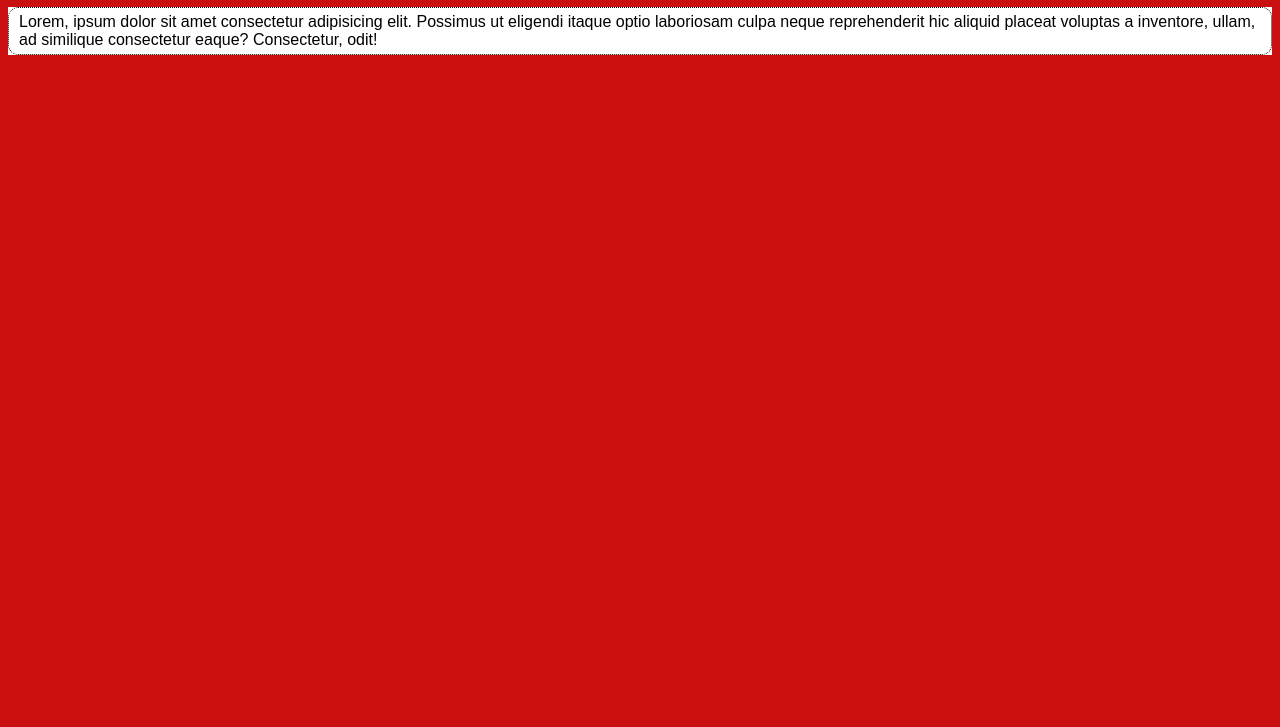
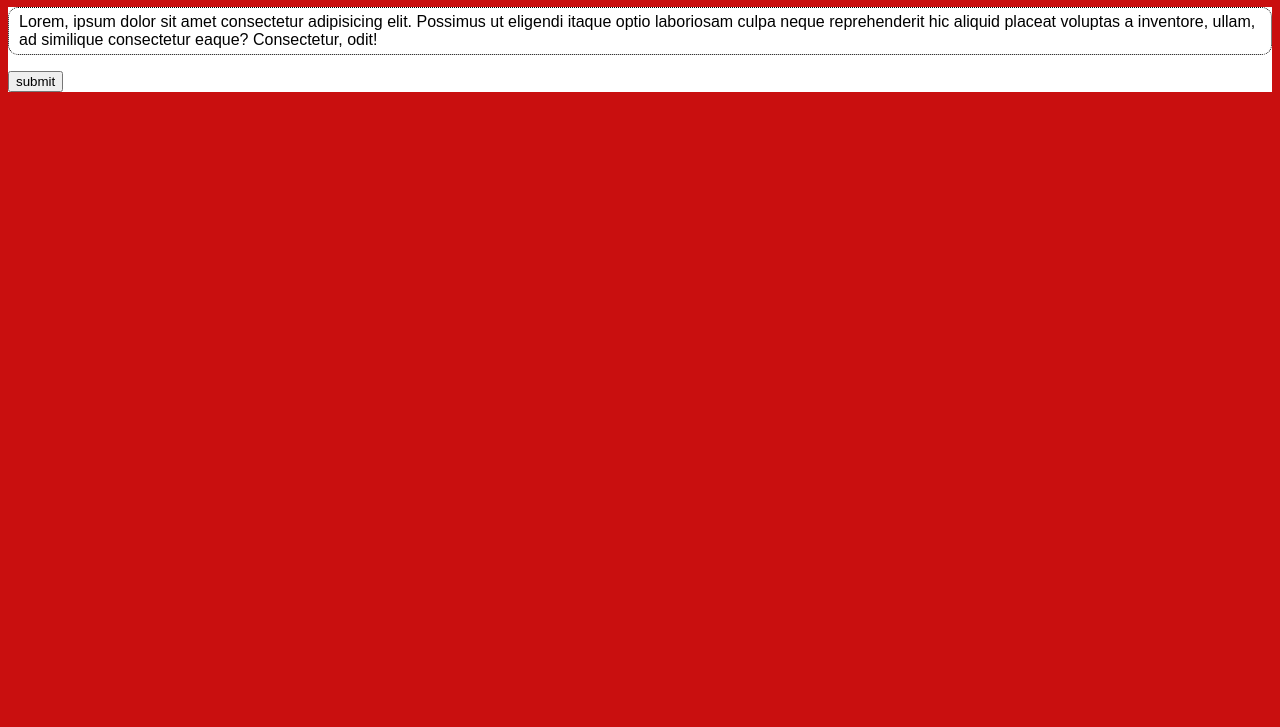
Before and after one commit to HasnainHSA/git-demo, a plain HTML site: page index.html in a window 1280 px wide. Shown: the part 73-800 px from the top of the page. Drawn offline with Linux system fonts and the light colour scheme.

Commit message:
new files added

```diff
--- a/index.html
+++ b/index.html
@@ -30,6 +30,7 @@
     <h1>hello world</h1>
     <div>
     <p>Lorem, ipsum dolor sit amet consectetur adipisicing elit. Possimus ut eligendi itaque optio laboriosam culpa neque reprehenderit hic aliquid placeat voluptas a inventore, ullam, ad similique consectetur eaque? Consectetur, odit!</p>
+    <button>submit</button>
 </div>
 </body>
 </html>
--- /dev/null
+++ b/java.js
@@ -0,0 +1 @@
+console.log("hello world")
```
